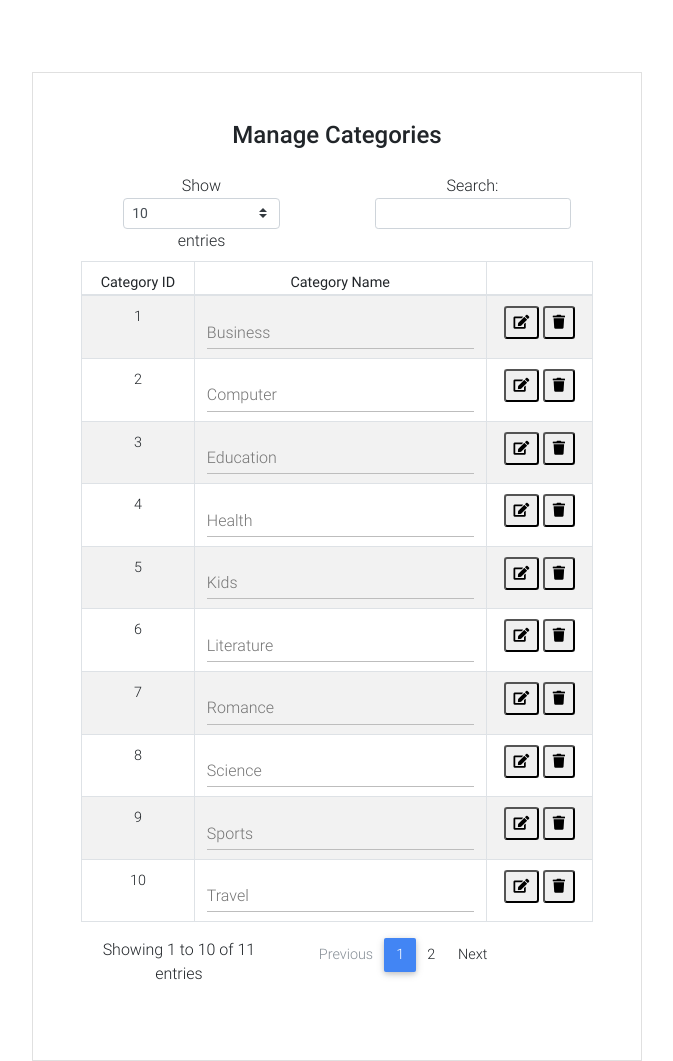
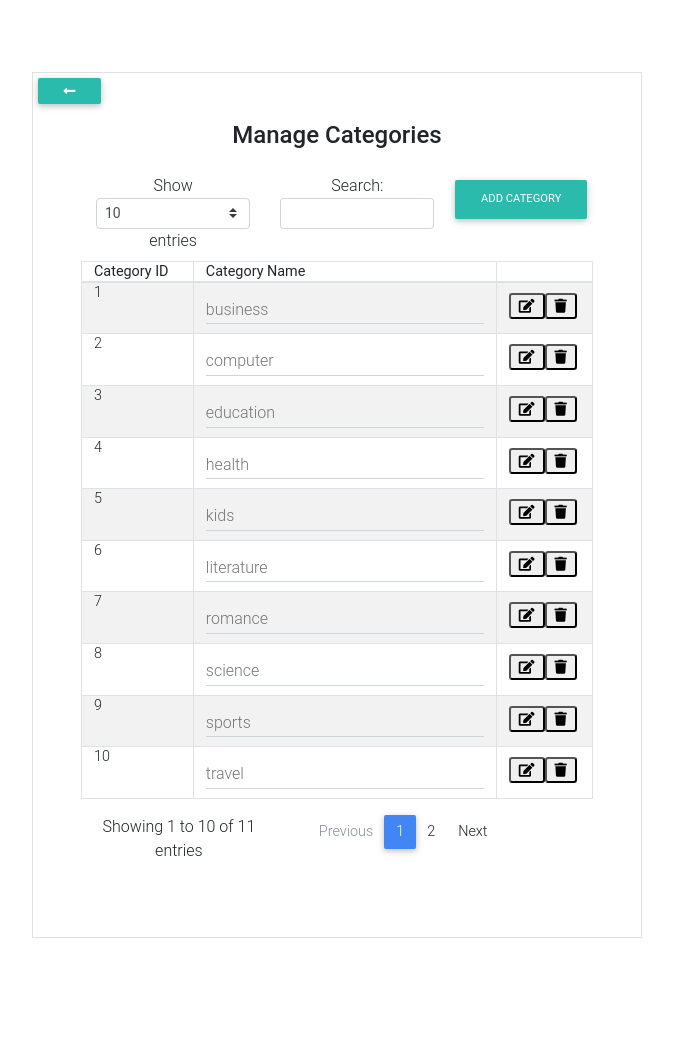
Before and after one commit to RutujaKaushike/LibraryMgmtSystem, a PHP site: page /manage-categories.php in a window 1280 px wide. Shown: the whole page, without its empty margins (303-976 px from the left). After the commit the page ends 938 px from the top, so only its background shows below. Run offline with PHP 8.4, Linux system fonts and the light colour scheme; data comes from the database, SQL or seed files in the repository; data that the repository does not hold is empty; some libraries are stand-ins or nearby versions.

Commit message:
Added Navigation

```diff
--- a/add-author.php
+++ b/add-author.php
@@ -44,7 +44,7 @@ if ($_POST['author'] !== null || $_POST['author'] != "") {
                                              id="author" placeholder="Author">
 
         <div class="btn-group" style="float: left">
-            <button type="button" style="float: left" class="btn btn-default" onclick="goBack()">Cancel</button>
+            <button type="button" style="float: left" class="btn btn-default" onclick="location.href = 'manage-authors.php'">Cancel</button>
         </div>
         <div class="btn-group" style="float: right;">
             <button style="clear: right ;float: right" class="btn btn-default" type="submit">Add Author</button>
--- a/dashboard.php
+++ b/dashboard.php
@@ -87,7 +87,7 @@ $noBookIssue = mysqli_num_rows($result) + 10;
         </div>
         <div class="col-md-4 col-sm-4 rscol-xs-6">
             <div class="alert alert-info back-widget-set text-center"
-                 onclick="location.href='manage-categories.php">
+                 onclick="location.href='manage-categories.php'">
                 <i class="far fa-newspaper fa-8x"></i>
                 <h3><?php echo $noCategory; ?></h3>
                 Listed Categories
--- a/get_student.php
+++ b/get_student.php
@@ -59,6 +59,8 @@ if (isset($_POST['_id'])) {
 <br>
 <div class="col-md-2"></div>
 <div class="container container-fluid col-md-8">
+    <button style="float: left" class="btn btn-default btn-sm" type="button" onclick="location.href = 'dashboard.php'">
+        <i class="fas fa-long-arrow-alt-left fa-2x"></i></button>
     <div class="text-center border border-light p-5">
         <p class="h4 mb-4">Manage Students</p>
         <table id="students" class="table table-striped table-bordered">
--- a/manage-categories.php
+++ b/manage-categories.php
@@ -1,66 +1,57 @@
 <?php
-//session_start();
-//error_reporting(0);
-//include('includes/config.php');
-//if(strlen($_SESSION['alogin'])==0)
-//{
-//    header('location:index.php');
-//}
-//else{
-//
-//    if(isset($_POST['create']))
-//    {
-//        $author=$_POST['author'];
-//        $sql="INSERT INTO  tblauthors(AuthorName) VALUES(:author)";
-//        $query = $dbh->prepare($sql);
-//        $query->bindParam(':author',$author,PDO::PARAM_STR);
-//        $query->execute();
-//        $lastInsertId = $dbh->lastInsertId();
-//        if($lastInsertId)
-//        {
-//            $_SESSION['msg']="Author Listed successfully";
-//            header('location:manage-authors.php');
-//        }
-//        else
-//        {
-//            $_SESSION['error']="Something went wrong. Please try again";
-//            header('location:manage-authors.php');
-//        }
-//
-//    }
-//    ?>
+include('assets/config.php');
+include("assets/css.php");
+if (strlen($_POST['_id']) > 0) {
+    $sql = "delete from category where category_id='" . $_POST['_id'] . "';";
+    if ($conn->query($sql) === TRUE) {
+        echo '<div class="alert alert-success alert-dismissible fade show" role="alert">
+  <strong>Success!</strong>The category has been successfully deleted
+  <button type="button" class="close" data-dismiss="alert" aria-label="Close">
+    <span aria-hidden="true">&times;</span>
+  </button>
+</div>';
+    } else {
+        echo '<div class="alert alert-danger alert-dismissible fade show" role="alert">
+  <strong>Error!</strong> ' . $conn->error . '
+  <button type="button" class="close" data-dismiss="alert" aria-label="Close">
+    <span aria-hidden="true">&times;</span>
+  </button>
+</div>';
+    }
+}
+?>
 <!DOCTYPE html>
 <html xmlns="http://www.w3.org/1999/xhtml" lang="en">
 <head>
-    <meta charset="utf-8"/>
-    <meta name="viewport" content="width=device-width, initial-scale=1, maximum-scale=1"/>
-    <meta name="description" content=""/>
-    <meta name="author" content=""/>
     <title>Online Library Management System | Manage Category</title>
-    <link rel="stylesheet" href="assets/css/font-awesome.css">
-    <link href="assets/css/bootstrap.min.css" rel="stylesheet">
-    <link href="assets/css/mdb.min.css" rel="stylesheet">
-    <link rel="stylesheet" href="https://use.fontawesome.com/releases/v5.8.1/css/all.css">
     <style>
         table.table td, table.table th {
-            padding-top:10px;
+            padding-top: 1px;
             padding-bottom: 1px;
+        }
+
+        .md-form .form-control {
+            padding-bottom: 2px !important;
+        }
+
+        form {
+            margin-block-end: 0;
         }
     </style>
 </head>
 <body>
-<!------MENU SECTION START-->
-<!--    --><?php //include('includes/header.php');?>
-<!-- MENU SECTION END-->
-<!-- Default form subscription -->
 <br>
 <br>
 <br>
 <div class="col-md-3"></div>
 <div class="container container-fluid col-md-6">
+    <button style="float: left" class="btn btn-default btn-sm" type="button" onclick="location.href = 'dashboard.php'">
+        <i class="fas fa-long-arrow-alt-left fa-lg"></i></button>
     <div class="text-center border border-light p-5">
         <p class="h4 mb-4">Manage Categories</p>
-        <table id="authors" class="table table-striped table-bordered" cellspacing="0" width="100%">
+        <button style="float: right" class="btn btn-default btn-md" type="button" onclick="location.href = 'add-category.php'">Add Category</button>
+        <div>
+            <table id="categories" class="table table-striped table-bordered" cellspacing="0" width="100%">
                 <thead>
                 <tr>
                     <th class="th-sm">Category ID
@@ -72,10 +63,7 @@
                 </thead>
                 <tbody>
                 <?php
-            $username = "root";
-            $password = "root";
-            $database = "library";
-            $conn = new mysqli("localhost", $username, $password, $database);
+                include("assets/config.php");
                 $query = "select * from category;";
                 $result = mysqli_query($conn, $query);
                 $category = "";
@@ -83,11 +71,22 @@
                     while ($row = mysqli_fetch_assoc($result)) {
                         $category = $category . '<tr><td>' . $row['category_id'] . '</td><td><div class="md-form mb-1 mt-1">
   <input type="text" class="form-control" disabled>
-  <label for="inputDisabledEx" class="disabled">'.ucfirst($row['name']).'</label>
-</div></td><td><button type="submit" class="btn-gray btn-sm"><i
-                            class="fas fa-edit"></i></button> <button type="submit" class="btn-gray btn-sm"
+  <label for="inputDisabledEx" class="disabled">' . $row['name'] . '</label>
+</div></td>
+<td style="padding-top: 10px"><div style="float: left">
+<form action="edit.php" method="post">
+<button type="submit" class="btn-gray btn-sm"><i
+                            class="fas fa-edit"></i></button>
+                            <input type="hidden" value=' . $row['category_id'] . ' name="_id"/>
+                            <input type="hidden" value="category" name="type"/>
+</form></div>
+<div style="float: left">
+<form action="" method="post">
+<button type="submit" class="btn-gray btn-sm"
                             onclick="return confirm(\'Are you sure you want to delete?\');"
-                            ><i class="fa fa-trash"></i></button></td></tr>';
+                            ><i class="fa fa-trash"></i></button>
+                             <input type="hidden" value=' . $row['category_id'] . ' name="_id"/>
+</form></div></td></tr>';
                     }
                 }
                 echo $category;
@@ -97,15 +96,14 @@
             <br>
         </div>
     </div>
+</div>
 <div class="col-md-3"></div>
-<script src="assets/js/jquery-3.3.1.min.js"></script>
-<script src="assets/js/bootstrap.js"></script>
-<script src="assets/js/mdb.js"></script>
-<script src="assets/js/popper.min.js"></script>
-<script src="assets/js/addons/datatables.js"    ></script>
+<?php
+include("assets/scripts.php");
+?>
 <script>
     $(document).ready(function () {
-        $('#authors').DataTable();
+        $('#categories').DataTable();
         $('.dataTables_length').addClass('bs-select');
     });
 </script>
```
Also changed, not shown: add-category.php (+3 -7 lines), manage-authors.php (+17 -4 lines), assets/img/carousel1.jpeg (added), assets/img/carousel2.jpeg (added), assets/img/carousel3.jpeg (added). Lines whose indentation alone changed are shown as unchanged.
